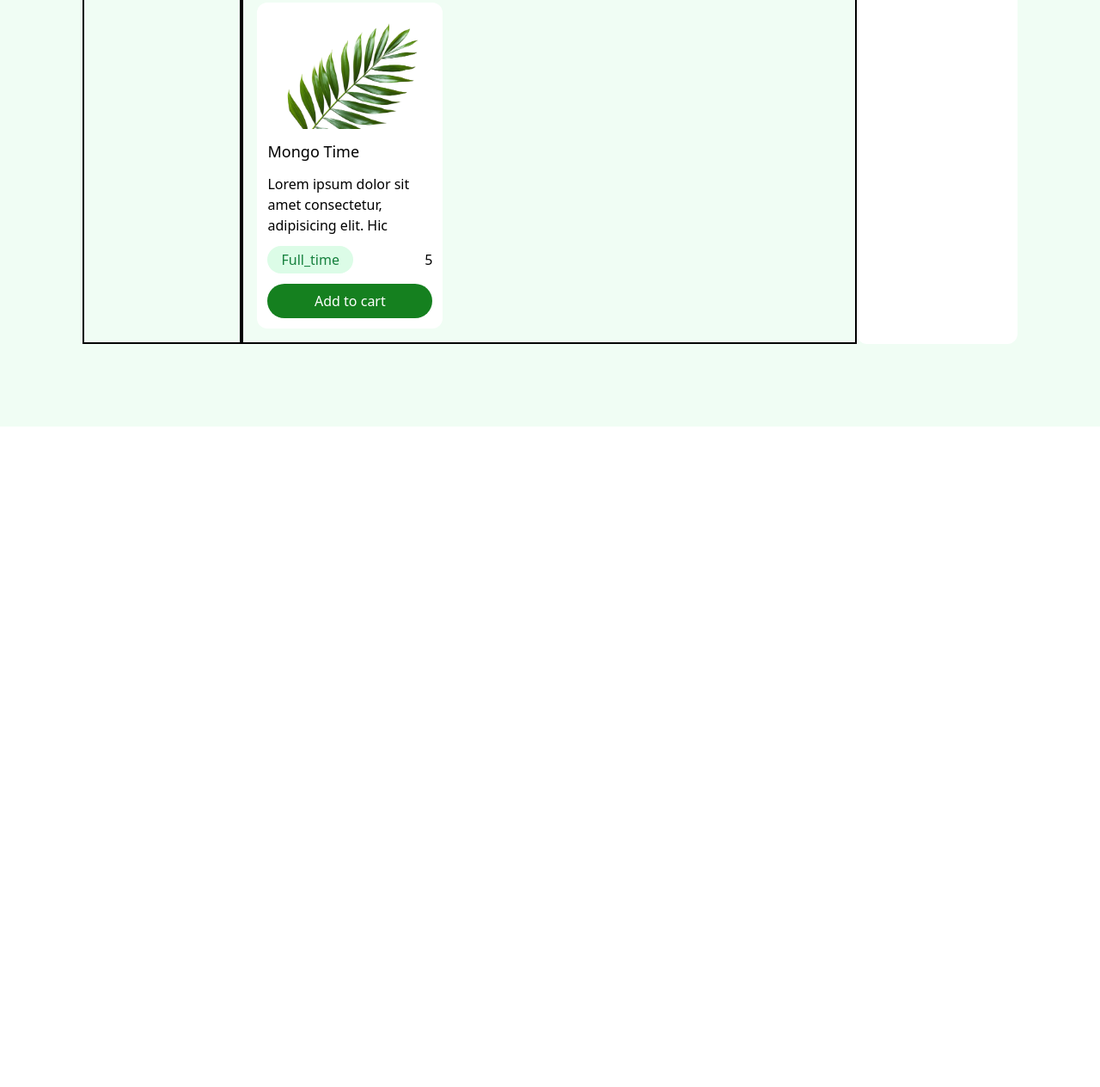
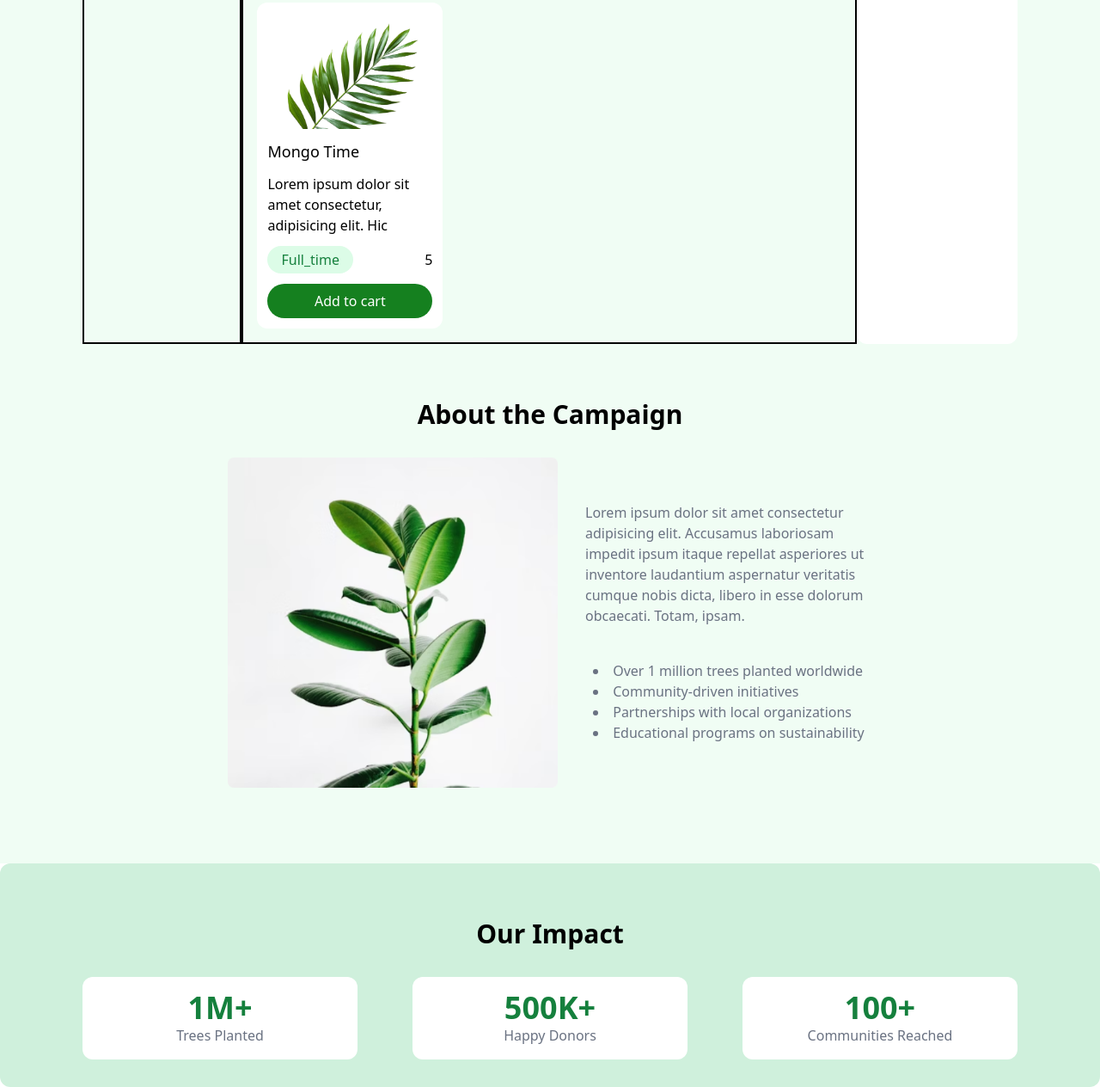
Before and after one commit to Fahim083/assignment-6, a plain HTML site: page index.html in a window 1280 px wide. Shown: the part 1000-2264 px from the top of the page at 86% size. Before the commit the page ends 1496 px from the top, so only its background shows below. Drawn offline with nearby package versions, Linux system fonts and the light colour scheme.

Commit message:
main section html css done

```diff
--- a/index.html
+++ b/index.html
@@ -30,7 +30,7 @@
 
         </herobanner>
     </header>
-    <main class="p-24 bg-[rgb(240,253,244)]">
+    <main class="p-24 pb-6 bg-[rgb(240,253,244)]">
         <div class="tree-shop-container ">
             <h1 class="text-center text-4xl font-semibold pb-8">Choose Your Trees</h1>
             <div class="flex justify-between">
@@ -99,10 +99,58 @@
                             <div>x</div>
                         </div>
                     </div>
+                    <div>
+                        <div class="flex justify-between items-center py-2 px-3 bg-[rgb(240,253,244)] rounded-lg mt-4">
+                            <div class="flex flex-col gap-1">
+                                <h4 class="font-medium">Mango Tree</h4>
+                               <p class="text-gray-500">500</p>
+                            </div>
+                            <div>x</div>
+                        </div>
+                    </div>
 
                  </div>
                 </div>
+        </div>
+        <div class="campain py-16">
+            <div class="campain-about mx-auto w-[750px]">
+                <h1 class="text-3xl font-bold text-center" >About the Campaign</h1>
+                <div class="flex gap-8 mt-8">
+                    <img src="./assets/about.png" class="h-96 w-96 object-cover" alt="">
+                    <div class="flex flex-col gap-10 justify-center items-center">
+                    <p class="text-md text-gray-500">Lorem ipsum dolor sit amet consectetur adipisicing elit. Accusamus laboriosam impedit ipsum itaque repellat asperiores ut inventore laudantium aspernatur veritatis cumque nobis dicta, libero in esse dolorum obcaecati. Totam, ipsam.</p>
+                    <ul  class="list-inside list-disc text-md text-gray-500">
+                        <li>Over 1 million trees planted worldwide</li>
+                        <li>Community-driven initiatives</li>
+                        <li>Partnerships with local organizations</li>
+                        <li>Educational programs on sustainability</li>
+                    </ul>
+                    </div>
+                </div>
+
             </div>
+
+        </div>
         </main>
+        <footer>
+            <div class="impact bg-[rgb(207,240,220)] p-8 rounded-xl">
+
+                <h1 class="text-3xl font-bold text-center py-8" >Our Impact</h1>
+                <div class="flex justify-center gap-16">
+                    <div class="text-center bg-white p-4 rounded-xl w-80">
+                        <h2 class="text-4xl font-bold text-[rgb(21,128,61)]">1M+</h2>
+                        <p class="text-gray-500">Trees Planted</p>
+                    </div>
+                    <div class="text-center bg-white p-4 rounded-xl w-80">
+                        <h2 class="text-4xl font-bold text-[rgb(21,128,61)]">500K+</h2>
+                        <p class="text-gray-500">Happy Donors</p>
+                    </div>
+                     <div class="text-center bg-white p-4 rounded-xl w-80">
+                        <h2 class="text-4xl font-bold text-[rgb(21,128,61)]">100+</h2>
+                        <p class="text-gray-500">Communities Reached</p>
+                    </div>
+                </div>
+            </div>
+        </footer>
 </body>
 </html>
```
